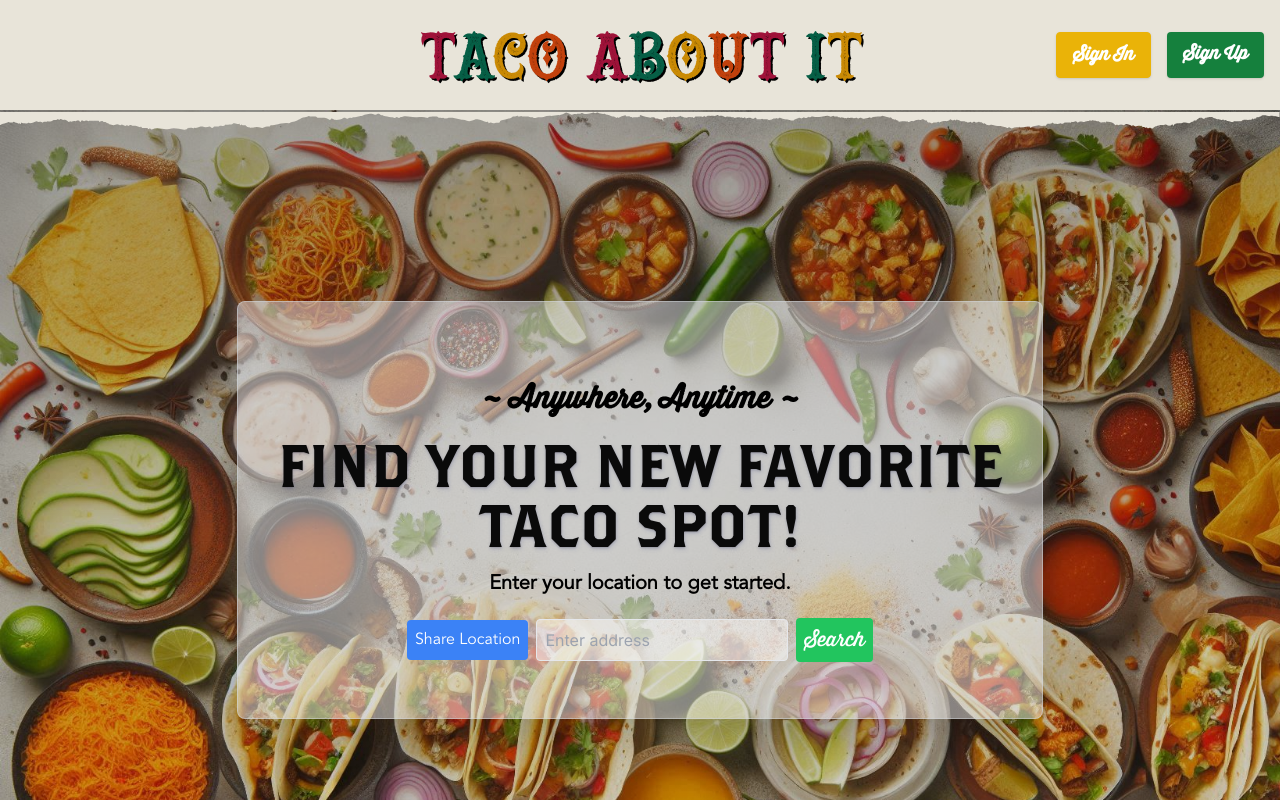
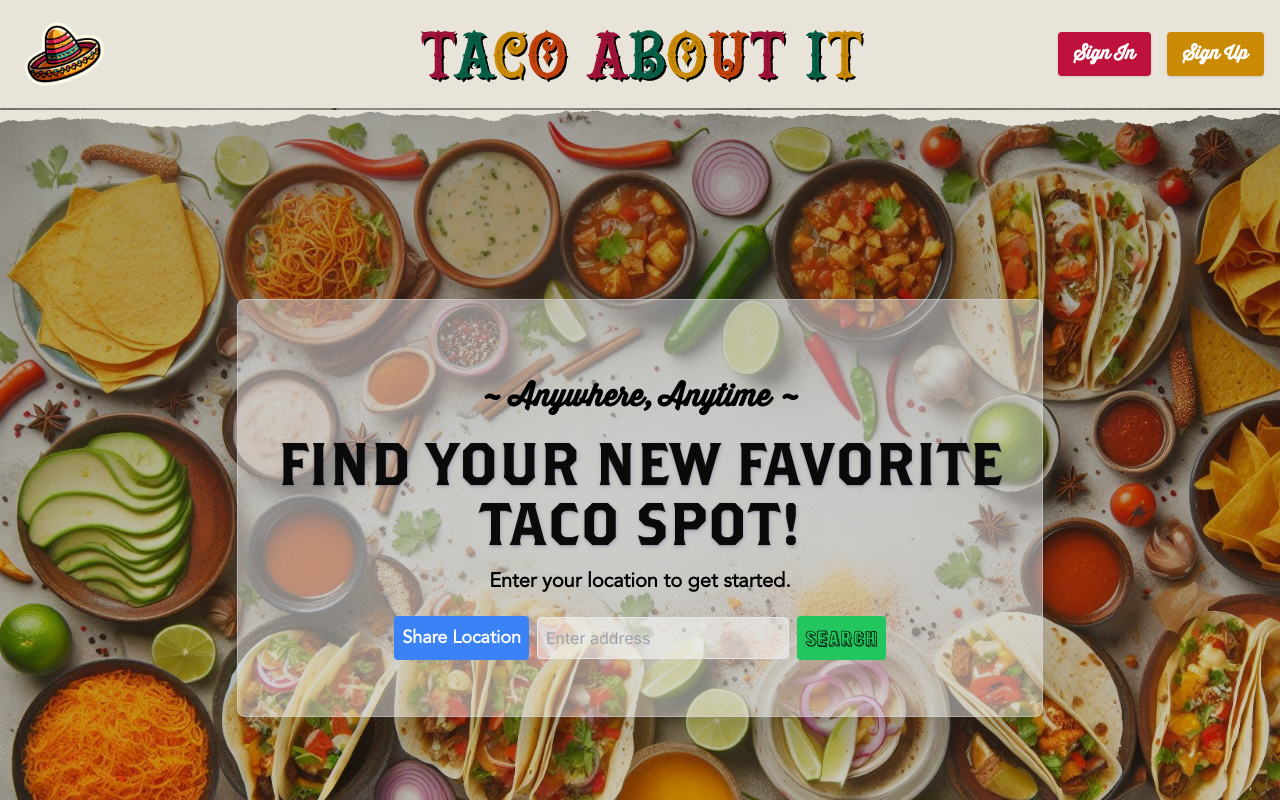
Before and after one commit to elsong86/taco-about-it, a Next.js app in the folder frontend/: page / in a window 1280 px wide. Shown: the top 800 px of the page. Built offline with nearby package versions, Linux system fonts and the light colour scheme.

Commit message:
sombrero png added

```diff
--- a/frontend/src/app/components/Header.tsx
+++ b/frontend/src/app/components/Header.tsx
@@ -40,7 +40,7 @@ const Header: React.FC<HeaderProps> = ({
       <div className="flex items-center w-full md:w-auto">
         <button
           onClick={handleLocationShare}
-          className="mb-2 rounded bg-blue-500 p-2 text-white md:mb-0 md:mr-2 font-avenir font-xl"
+          className="mb-2 rounded bg-blue-500 p-2 text-white md:mb-0 md:mr-2 font-avenir font-bold text-lg"
         >
           Share Location
         </button>
@@ -52,7 +52,7 @@ const Header: React.FC<HeaderProps> = ({
             required
             className="mr-2 rounded border bg-opacity-50 bg-white text-neutral-900 p-2"
           />
-          <button type="submit" className="rounded bg-green-500 p-2 text-white font-thirsty text-xl">
+          <button type="submit" className="rounded bg-green-500 p-2 text-black font-cactus text-xl">
             Search
           </button>
         </form>
--- a/frontend/src/app/components/LandingHeader.tsx
+++ b/frontend/src/app/components/LandingHeader.tsx
@@ -6,13 +6,16 @@ import sombrero from '../../../public/images/sombrero.png'
 const MainHead: React.FC = () => {
   return (
     <header
-      className="sticky top-0 left-0 right-0 shadow-md h-35 z-10 py-4 flex items-center"
+      className="sticky top-0 left-0 right-0 shadow-md h-35 z-10 py-4 flex items-center text-center"
       style={{ backgroundColor: '#E8E4D9' }}
     >
-
+         {/* Sombrero Image */}
+      <div className="flex-shrink-0 ml-6">
+        <img src={sombrero.src} alt="Sombrero logo" className="h-30 w-20" />
+      </div>
 
       {/* Title */}
-      <div className="absolute left-1/2 transform -translate-x-1/2 text-8xl text-bold  font-hustlers "
+      <div className="absolute left-1/2 transform -translate-x-1/2 text-center text-8xl text-bold  font-hustlers "
       style={{ textShadow: "2px 2px 0px black" }}
       >
         {/* Taco About it */}
@@ -35,13 +38,13 @@ const MainHead: React.FC = () => {
       <div className="flex space-x-4 ml-auto p-4">
         <Link
           href="/signin"
-          className="inline-block px-4 py-2 text-white bg-yellow-500 border border-yellow-500 hover:bg-red-800 font-bold font-thirsty text-lg rounded shadow"
+          className="inline-block px-4 py-2 text-white bg-rose-700 hover:bg-red-800 font-bold font-thirsty text-lg rounded shadow"
         >
           Sign In
         </Link>
         <Link
           href="/signup"
-          className="inline-block px-4 py-2 text-white bg-green-700 hover:bg-red-800 hover:text-white font-bold font-thirsty text-lg rounded shadow"
+          className="inline-block px-4 py-2 text-white bg-yellow-600 hover:bg-red-800 font-bold font-thirsty text-lg rounded shadow"
         >
           Sign Up
         </Link>
```
